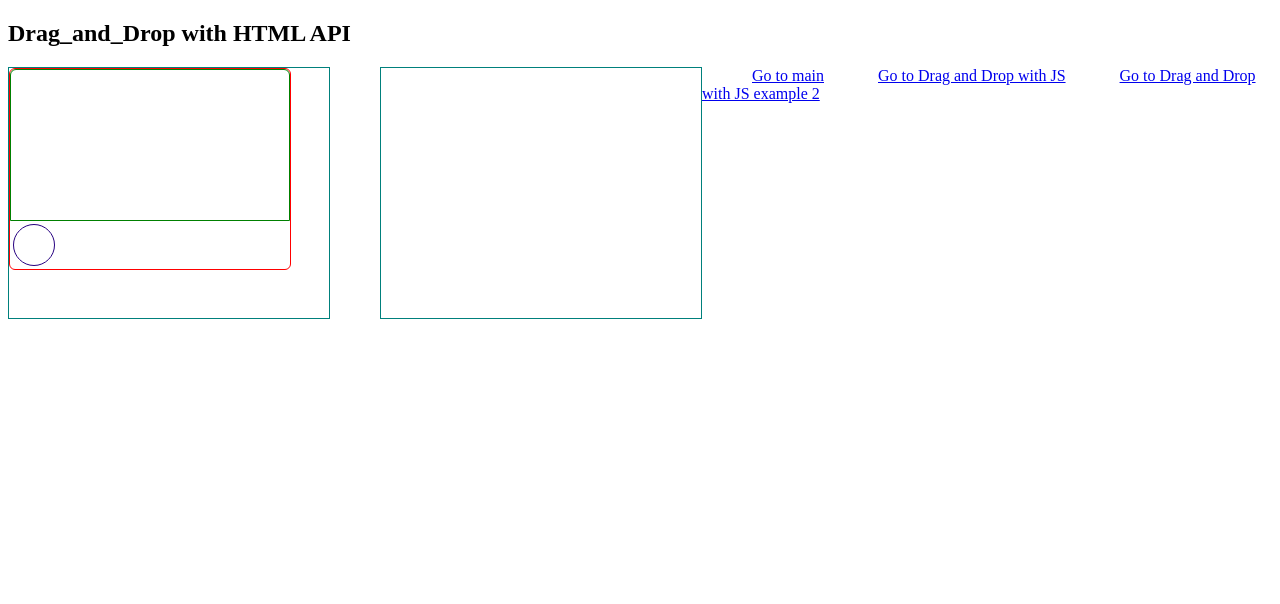
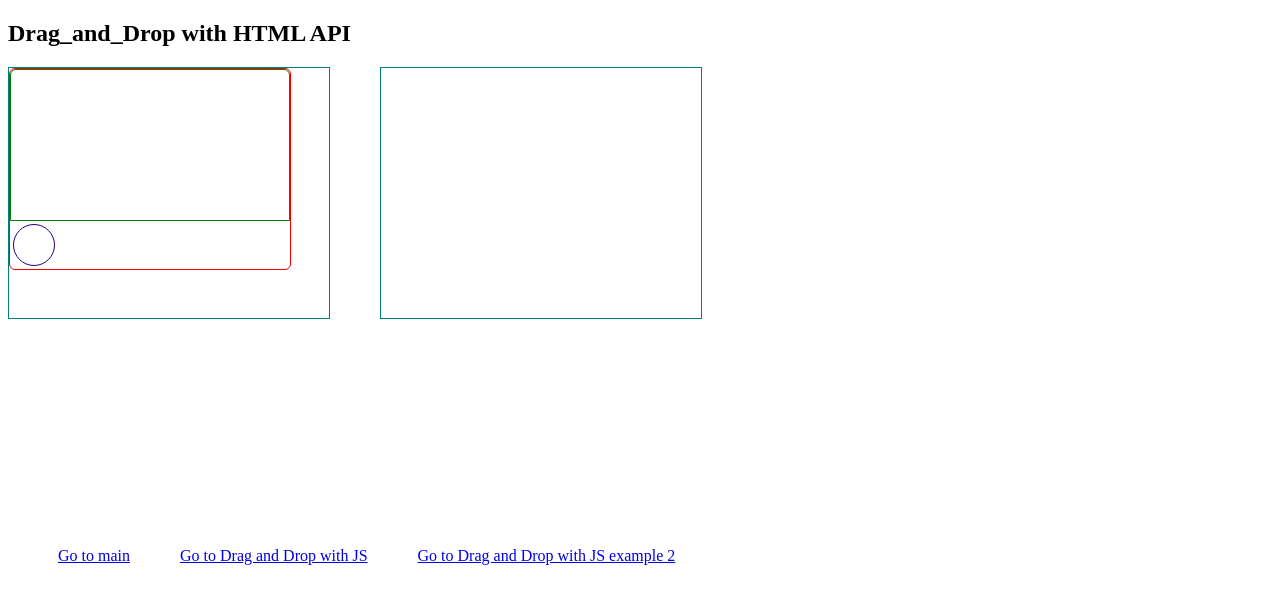
Before and after one commit to Soniafra93/Drag_and_Drop, a plain HTML site: page index.html in a window 1280 px wide. Drawn offline with Linux system fonts and the light colour scheme.

Commit message:
modified layout of links

```diff
--- a/index.html
+++ b/index.html
@@ -22,7 +22,7 @@
     </script>
   </head>
   <body>
-    <div>
+    <div class="drag_box">
       <h2>Drag_and_Drop with HTML API</h2>
       <div
         class="div1"
@@ -45,8 +45,10 @@
         ondragover="dragoverHandler(event)"
       ></div>
     </div>
-    <a href="./main.html">Go to main</a>
-    <a href="./drag_js.html">Go to Drag and Drop with JS</a>
-    <a href="./drag_js_2.html">Go to Drag and Drop with JS example 2</a>
+    <div class="link_box">
+      <a href="./main.html">Go to main</a>
+      <a href="./drag_js.html">Go to Drag and Drop with JS</a>
+      <a href="./drag_js_2.html">Go to Drag and Drop with JS example 2</a>
+    </div>
   </body>
 </html>
--- a/style.css
+++ b/style.css
@@ -39,6 +39,11 @@
 a {
   text-align: center;
   margin: 200px 0 0 50px;
+}
+
+.link_box {
+  display: flex;
+  margin-top: 300px;
 }
 
 .main {
```
